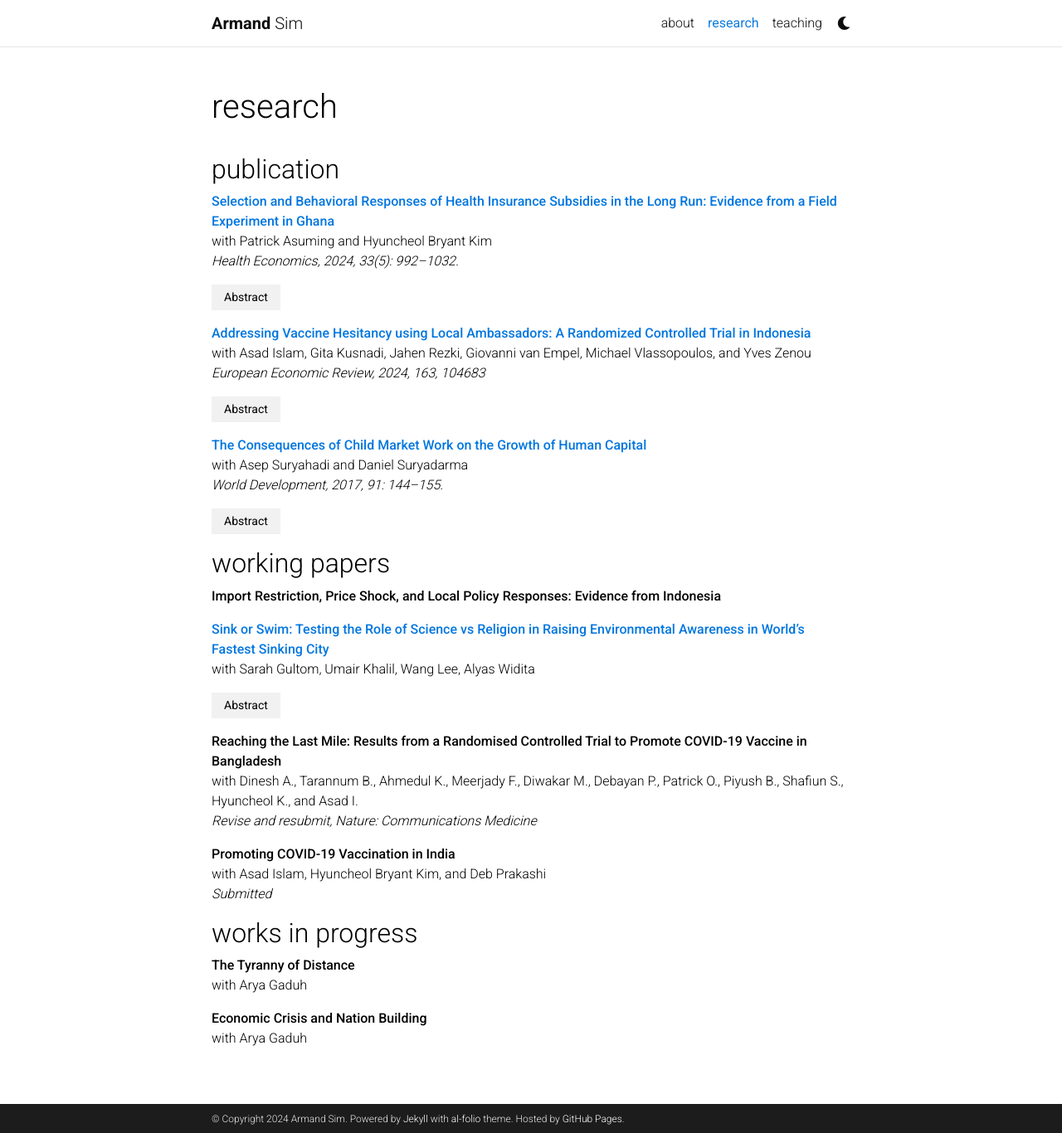
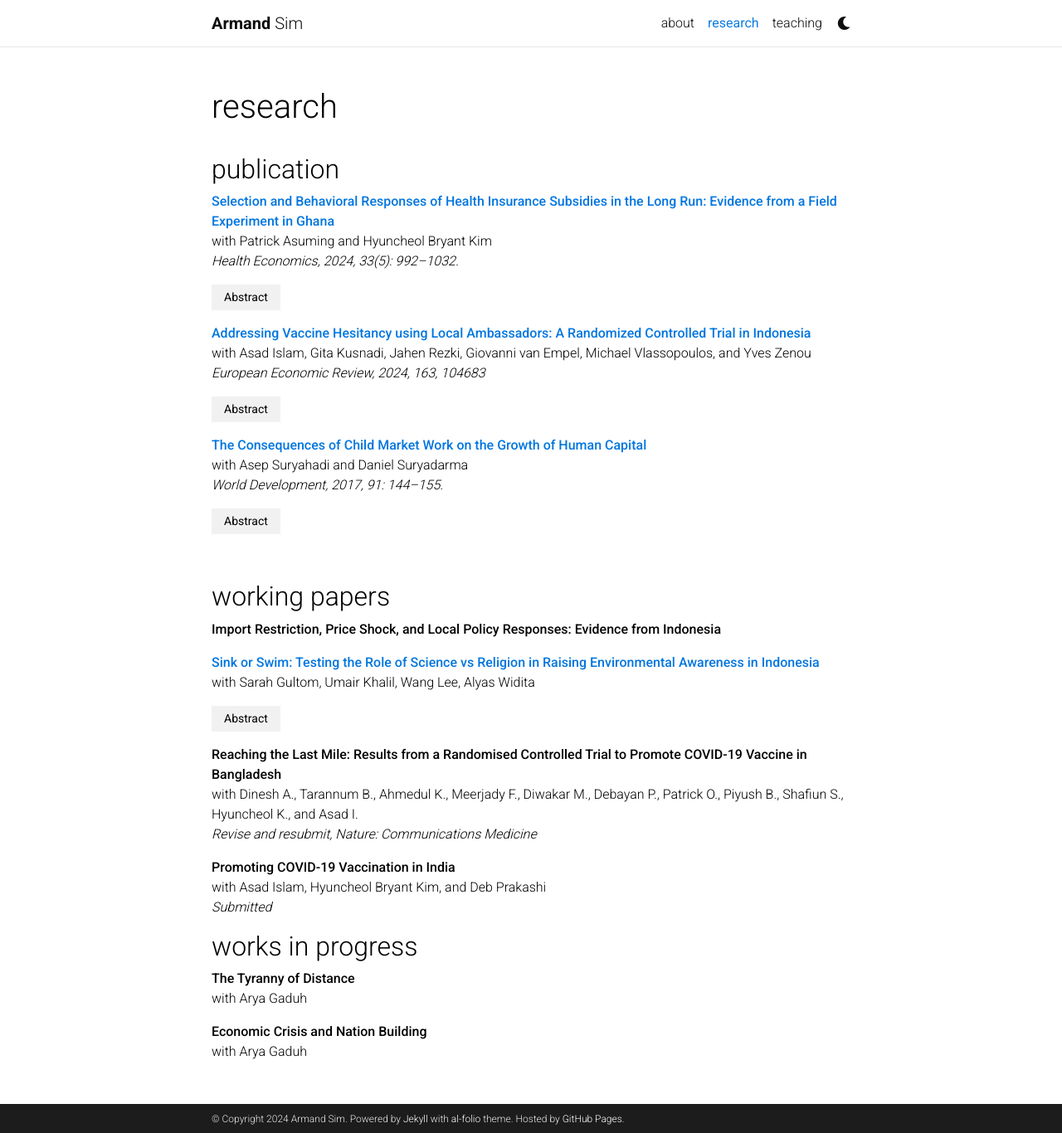
Before and after one commit to armandsim/armandsim.github.io, a Jekyll site: the page built from _pages/research.md, in a window 1280 px wide and 1366 px high. Shown: the whole window at 83% size. Built offline with Jekyll 4.4.1, drawn with Linux system fonts in a browser that asks for light colours; comment, search, counter and statistics services are not loaded; a style sheet for code colours, icons or effects is not loaded.

Commit message:
Update research.md

```diff
--- a/_pages/research.md
+++ b/_pages/research.md
@@ -33,6 +33,7 @@ with Patrick Asuming and Hyuncheol Bryant Kim <br>
 <div id="abstract1" class="abstract-content">
 We study the effects of a health insurance subsidy in Ghana, where mandates are not enforceable. We randomly provide different levels of subsidy (1/3, 2/3, and full) and evaluate the impact at seven months and three years after the intervention. We find that a one-time subsidy increased insurance enrollment for all groups in both the short and long runs, but health care utilization in the long run increased only for the partial subsidy group. We find supportive evidence that ex-post behavioral responses rather than ex-ante selective enrollment explain the long-run health care utilization results.
 </div>
+ {: style="text-align: justify"}
 
 **[Addressing Vaccine Hesitancy using Local Ambassadors: A Randomized Controlled Trial in Indonesia](/docs/Vaccine_EER.pdf)** <br>
 with Asad Islam, Gita Kusnadi, Jahen Rezki, Giovanni van Empel, Michael Vlassopoulos, and Yves Zenou <br>
@@ -42,6 +43,7 @@ with Asad Islam, Gita Kusnadi, Jahen Rezki, Giovanni van Empel, Michael Vlassopo
 <div id="abstract2" class="abstract-content">
 In settings where resistance and rampant misinformation against vaccines exist, the prospect of containing infectious diseases remains a challenge. Can delivery of information regarding the benefits of vaccination through personal home visits by local ambassadors increase vaccine uptake? We conduct a door-to-door randomized information campaign targeted towards COVID-19 unvaccinated individuals in rural Indonesia. We recruited ambassadors from local villages tasked to deliver information about COVID-19 vaccines and promote vaccination through one-on-one meetings, using an interpersonal behavioral change communication approach. To investigate which type of ambassador—health cadres, influential individuals, and laypersons—is the most effective, we randomly vary the type of ambassador that delivers the information at the village level. We find that the overall vaccination take-up is quite moderate and that there are no differences in vaccination outcomes across the treatment groups. These results highlight the challenge of boosting vaccine uptake in late stages of a pandemic.
 </div>
+ {: style="text-align: justify"}
 
 **[The Consequences of Child Market Work on the Growth of Human Capital](https://www.sciencedirect.com/science/article/pii/S0305750X15308731?via%3Dihub)** <br>
 with Asep Suryahadi and Daniel Suryadarma <br>
@@ -51,18 +53,22 @@ with Asep Suryahadi and Daniel Suryadarma <br>
 <div id="abstract3" class="abstract-content">
 The paper measures the effect of child market work on the long-term growth of human capital, focusing on the output of the human capital production: mathematics skills, cognitive skills, pulmonary function, and educational attainment. Our full sample is drawn from a rich longitudinal dataset Indonesia Family Life Survey (IFLS). We address endogeneity of child market work using provincial legislated minimum wage as the instrument. Our instrumental variable estimation shows that child labor negatively affects mathematics skills and pulmonary function, but not cognitive skills and educational attainment. We find heterogeneities in type of work. Those who work outside of family business have lower educational attainment than those working for family business.
 </div>
+ {: style="text-align: justify"}
+
+ <br>
 
 ## working papers
 
 **Import Restriction, Price Shock, and Local Policy Responses: Evidence from Indonesia** <br>
 
-**[Sink or Swim: Testing the Role of Science vs Religion in Raising Environmental Awareness in World's Fastest Sinking City](/docs/jakarta_draft.pdf)** <br>
+**[Sink or Swim: Testing the Role of Science vs Religion in Raising Environmental Awareness in Indonesia](/docs/jakarta_draft.pdf)** <br>
 with Sarah Gultom, Umair Khalil, Wang Lee, Alyas Widita <br>
 
 <button class="abstract-button" onclick="toggleAbstract('abstract5')">Abstract</button>
 <div id="abstract5" class="abstract-content">
 Promoting awareness and encouraging pro-sustainability behaviors to mitigate climate and environmental issues can be challenging due to their polarizing nature. We conduct a large-scale online experiment in Jakarta, the world's fastest sinking city, to examine the impact of messenger identity and narrative style on awareness and behavior regarding land subsidence, a human-induced climate change phenomenon. We vary the messenger identity (an actor portraying either a religious leader or a scientist) and the narrative style of the message (religious vs. scientific). Our results show that exposure to an environmental video message, as opposed to a placebo, increases beliefs, trust in institutions, and pro-sustainability behaviors. The largest impacts arise when a scientist delivers a message embedded with a religious narrative, increasing participants' perceptions of the messenger as persuasive and trustworthy. The effects are more pronounced among individuals with low prior knowledge, high trust in authorities, and those less reliant on groundwater. However, we find limited evidence of heterogeneous treatment effects on actions. Our findings highlight the importance of carefully considering both the message and the messenger in communication strategies in a diverse population.
 </div>
+ {: style="text-align: justify"}
 
 **Reaching the Last Mile: Results from a Randomised Controlled Trial to Promote COVID-19 Vaccine in Bangladesh** <br>
 with Dinesh A., Tarannum B., Ahmedul K., Meerjady F., Diwakar M., Debayan P., Patrick O., Piyush B., Shafiun S., Hyuncheol K., and Asad I. <br>
```
